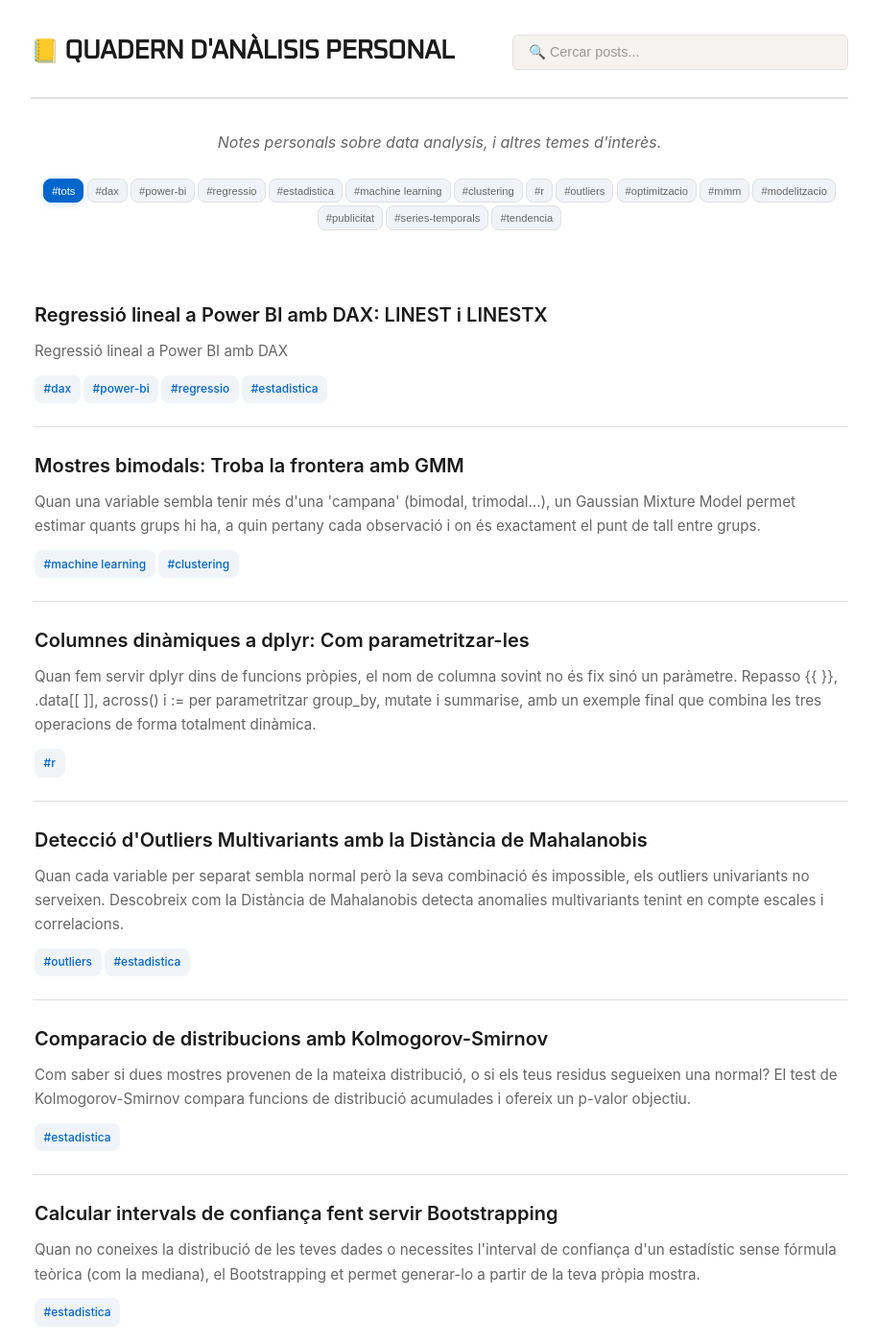
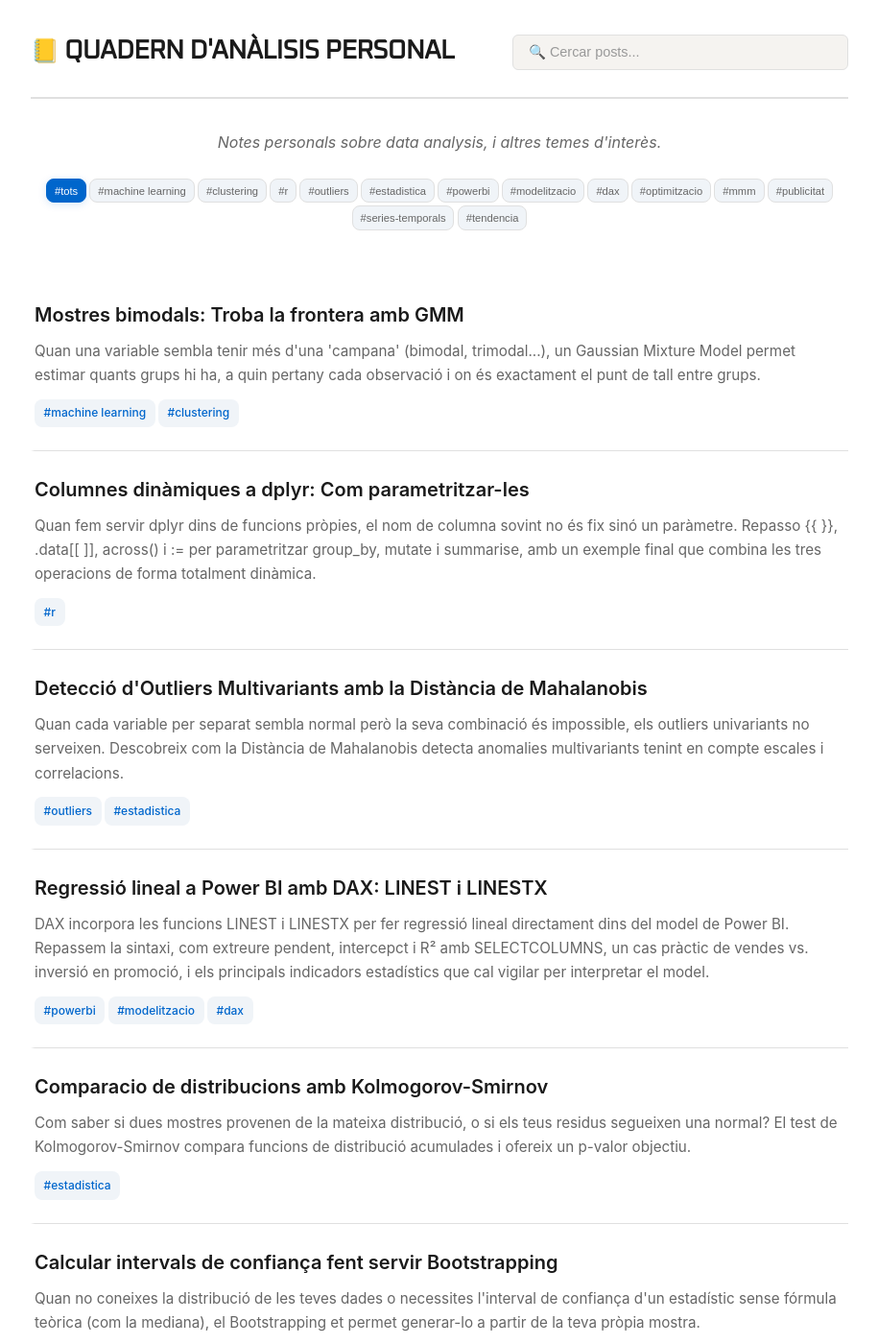
Before and after one commit to alberthr/alberthr.github.io, a Jekyll site: the page built from index.html, in a window 1280 px wide and 1400 px high. Shown: the whole window at 96% size, without its empty margins (182-1097 px from the left). Built offline with Jekyll 4.4.1, drawn with Linux system fonts in a browser that asks for light colours.

Commit message:
Update 2024-10-27-regressio-lineal-power-bi.md

```diff
--- a/_posts/2024-10-27-regressio-lineal-power-bi.md
+++ b/_posts/2024-10-27-regressio-lineal-power-bi.md
@@ -1,14 +1,14 @@
 ---
+layout: post
 title: "Regressió lineal a Power BI amb DAX: LINEST i LINESTX"
-date: 2026-06-24
-categories: [data-analysis, power-bi, dax]
-tags: [dax, power-bi, regressio, estadistica]
-lang: ca
+tags:
+  - powerbi
+  - modelitzacio
+  - dax
+excerpt: "DAX incorpora les funcions LINEST i LINESTX per fer regressió lineal directament dins del model de Power BI. Repassem la sintaxi, com extreure pendent, intercepct i R² amb SELECTCOLUMNS, un cas pràctic de vendes vs. inversió en promoció, i els principals indicadors estadístics que cal vigilar per interpretar el model."
 ---
 
-# Regressió lineal a Power BI amb DAX
-
-Fins fa relativament poc, fer una regressió lineal dins de Power BI obligava a recórrer a trucs amb `SUMX`, fórmules estadístiques manuals (suma de quadrats, covariàncies...) o a sortir del model cap a Python/R. Des de la versió de Power BI Desktop de febrer del 2023, DAX incorpora dues funcions natives pensades exactament per això: **`LINEST`** i **`LINESTX`**. En aquest post repassem com funcionen, com escriure'n el codi i com interpretar els indicadors que retornen.
+Fins fa relativament poc, fer una regressió lineal dins de Power BI obligava a recórrer a trucs amb `SUMX`, fórmules estadístiques manuals (suma de quadrats, covariàncies...) o a sortir del model cap a Python/R. Des de 2023, DAX incorpora dues funcions natives pensades exactament per això: **`LINEST`** i **`LINESTX`**. En aquest post repassem com funcionen, com escriure'n el codi i com interpretar els indicadors que retornen.
 
 ## Per què fer regressió dins del mateix model
 
```
